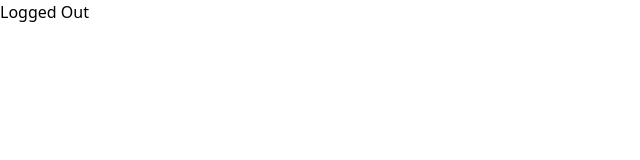
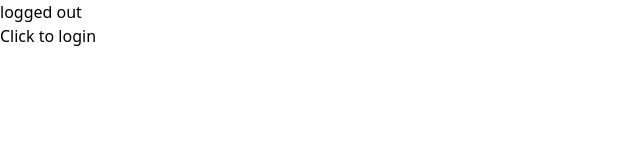
Before and after one commit to yunko1803/uber-eats-frontend, a React (Create React App) app: page / in a window 1280 px wide. Shown: the top 160 px of the page, without its empty margins (0-640 px from the left). Built offline with nearby package versions, Linux system fonts and the light colour scheme.

Commit message:
First time using reactive variable

```diff
--- a/src/App.tsx
+++ b/src/App.tsx
@@ -1,10 +1,13 @@
+import { useReactiveVar } from '@apollo/client';
 import React from 'react';
+import { LoggedInRouter } from './routers/logged-in-router';
 import { LoggedOutRouter } from './routers/logged-out-router';
+import { isLoggedInVar } from './apollo';
 
 function App() {
-  return (
-    <LoggedOutRouter />
-  );
+  // const { data: { isLoggedIn } } = useQuery(IS_LOGGED_IN);
+  const isLoggedIn = useReactiveVar(isLoggedInVar);
+  return isLoggedIn ? <LoggedInRouter /> : <LoggedOutRouter />;
 }
 
 export default App;
--- a/src/apollo.ts
+++ b/src/apollo.ts
@@ -1,6 +1,12 @@
-import { ApolloClient, InMemoryCache } from '@apollo/client';
+import { ApolloClient, InMemoryCache, makeVar } from '@apollo/client';
+
+export const isLoggedInVar = makeVar(false);
 
 export const client = new ApolloClient({
   uri: 'http://localhost:4000/graphql',
-  cache: new InMemoryCache()
+  cache: new InMemoryCache({
+    typePolicies: {
+
+    }
+  })
 });
--- a/src/routers/logged-in-router.tsx
+++ b/src/routers/logged-in-router.tsx
@@ -1,3 +1,14 @@
 import React from 'react';
+import { isLoggedInVar } from '../apollo';
 
-export const LoggedInRouter = () => <span>Logged Out</span>;
+export const LoggedInRouter = () =>  {
+  const onClick = () => {
+    isLoggedInVar(false);
+  }
+  return (
+    <div>
+      <h1>logged in</h1>
+      <button onClick={onClick}>Click to log out</button>
+    </div>
+  );
+}
--- a/src/routers/logged-out-router.tsx
+++ b/src/routers/logged-out-router.tsx
@@ -1,3 +1,14 @@
 import React from 'react';
+import { isLoggedInVar } from '../apollo';
 
-export const LoggedOutRouter = () => <span>Logged Out</span>;
+export const LoggedOutRouter = () =>  {
+  const onClick = () => {
+    isLoggedInVar(true);
+  }
+  return (
+    <div>
+      <h1>logged out</h1>
+      <button onClick={onClick}>Click to login</button>
+    </div>
+  );
+}
```
Also changed, not shown: 1 other file (tests, documents, lock files or other folders).
